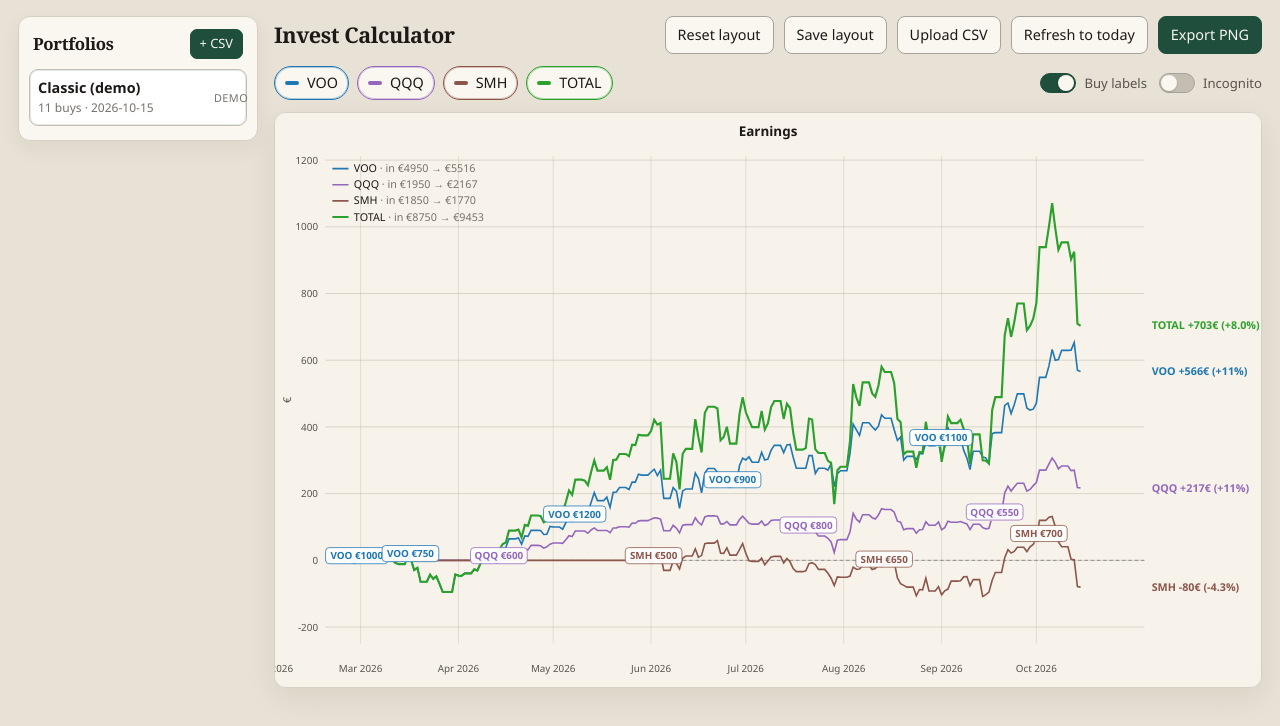
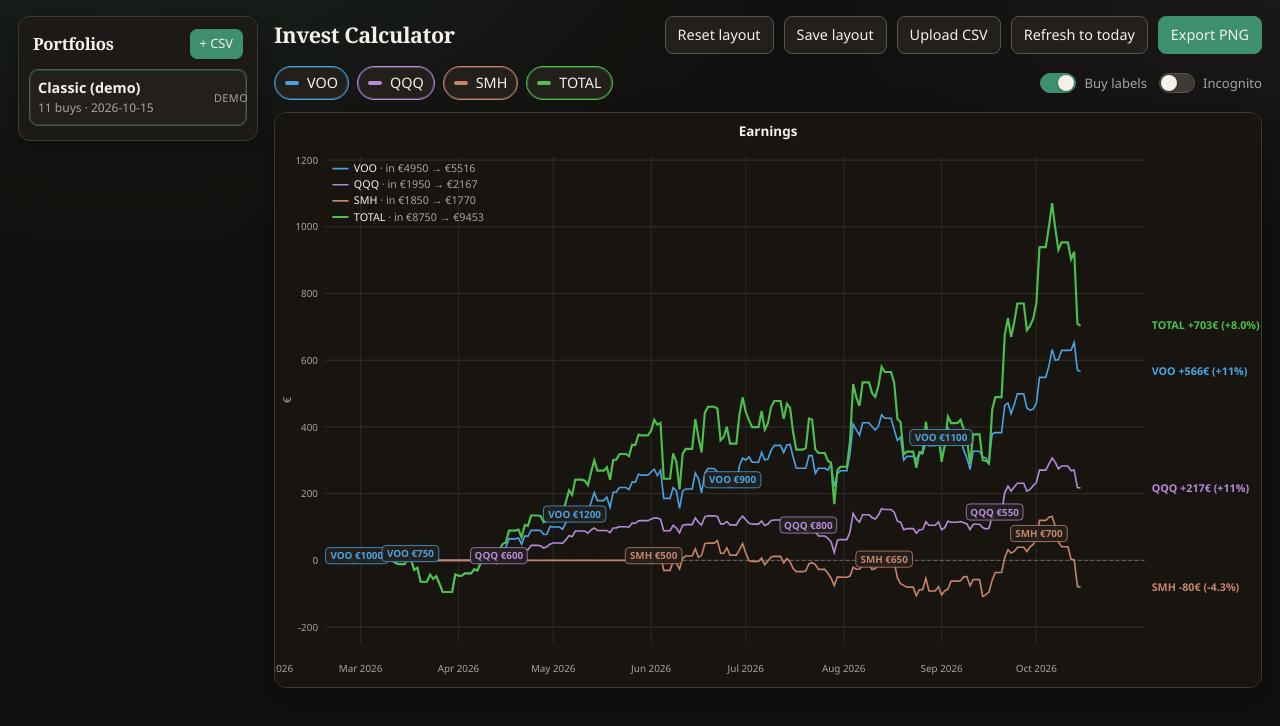
Before and after one commit to DenysPiven/InvestCalculator, a React (Vite) app: page / in a window 1280 px wide. Shown: the top 726 px of the page. Built offline with nearby package versions, Linux system fonts and the light colour scheme.

Commit message:
Apply a full dark theme across UI, chart, and PNG export
Warm charcoal surfaces with the existing green accent; brighter series
colors for contrast; SVG/export backgrounds match the stage.

Co-authored-by: Denys Piven <denys.piven.my@gmail.com>

```diff
--- a/index.html
+++ b/index.html
@@ -4,6 +4,8 @@
     <meta charset="UTF-8" />
     <link rel="icon" type="image/svg+xml" href="/favicon.svg" />
     <meta name="viewport" content="width=device-width, initial-scale=1.0" />
+    <meta name="theme-color" content="#12100e" />
+    <meta name="color-scheme" content="dark" />
     <title>Invest Calculator</title>
   </head>
   <body>
--- a/src/App.tsx
+++ b/src/App.tsx
@@ -48,6 +48,17 @@
 }
 
 const DEFAULT_LABELS = CHART_LABELS
+
+/** Chart / export palette — matches dark CSS tokens in index.css */
+const CHART_UI = {
+  bg: '#181511',
+  fg: '#f5f0e8',
+  muted: '#a8a29e',
+  grid: '#3f3a34',
+  zero: '#78716c',
+  chip: '#231f1b',
+  markerStroke: '#181511',
+} as const
 
 /** Factory layout for the synthetic Classic demo (not a real portfolio). */
 const FACTORY_POS: PosMap = {
@@ -206,21 +217,21 @@
       ? d.tickers
       : Object.keys(d.series).filter((k) => k !== 'TOTAL' && k !== 'ALL_VOO')
   const colors: Record<string, string> = {
+    ...d.colors,
     ...CHART_COLORS,
-    ...d.colors,
-    TOTAL: d.colors?.TOTAL ?? CHART_COLORS.TOTAL,
   }
   const labels: Record<string, string> = {
+    ...d.labels,
     ...CHART_LABELS,
-    ...d.labels,
-    TOTAL: d.labels?.TOTAL ?? 'TOTAL',
+    TOTAL: d.labels?.TOTAL ?? CHART_LABELS.TOTAL ?? 'TOTAL',
   }
   delete colors.ALL_VOO
   delete labels.ALL_VOO
   tickers.forEach((t, i) => {
-    colors[t] = colors[t] ?? colorFor(t, i)
+    colors[t] = CHART_COLORS[t] ?? colors[t] ?? colorFor(t, i)
     labels[t] = labels[t] ?? t
   })
+  colors.TOTAL = CHART_COLORS.TOTAL
   const series = { ...d.series }
   delete series.ALL_VOO
   return {
@@ -685,7 +696,7 @@
     clone.setAttribute('viewBox', `0 0 ${W} ${H}`)
     clone.setAttribute(
       'style',
-      'font-family: "IBM Plex Sans", "Segoe UI", Arial, sans-serif; background:#f7f3ea;',
+      `font-family: "IBM Plex Sans", "Segoe UI", Arial, sans-serif; background:${CHART_UI.bg};`,
     )
 
     const xml = new XMLSerializer().serializeToString(clone)
@@ -705,7 +716,7 @@
     const ctx = canvas.getContext('2d')!
     ctx.imageSmoothingEnabled = true
     ctx.imageSmoothingQuality = 'high'
-    ctx.fillStyle = '#f7f3ea'
+    ctx.fillStyle = CHART_UI.bg
     ctx.fillRect(0, 0, canvas.width, canvas.height)
     ctx.drawImage(img, 0, 0, canvas.width, canvas.height)
 
@@ -938,14 +949,14 @@
             onPointerUp={onPointerUp}
             onPointerLeave={onPointerUp}
           >
-            <rect x={0} y={0} width={W} height={H} fill="#f7f3ea" />
+            <rect x={0} y={0} width={W} height={H} fill={CHART_UI.bg} />
             <text
               x={W / 2}
               y={26}
               textAnchor="middle"
               fontSize={15}
               fontWeight={650}
-              fill="#1c1917"
+              fill={CHART_UI.fg}
             >
               Earnings
             </text>
@@ -957,7 +968,7 @@
                   x2={M.left + PLOT_W}
                   y1={yScale(v)}
                   y2={yScale(v)}
-                  stroke="#cfc8bb"
+                  stroke={CHART_UI.grid}
                   strokeWidth={0.8}
                 />
                 {!incognito && (
@@ -966,7 +977,7 @@
                     y={yScale(v) + 4}
                     textAnchor="end"
                     fontSize={11}
-                    fill="#57534e"
+                    fill={CHART_UI.muted}
                   >
                     {v}
                   </text>
@@ -980,7 +991,7 @@
                   x2={xScale(m.t)}
                   y1={M.top}
                   y2={M.top + PLOT_H}
-                  stroke="#cfc8bb"
+                  stroke={CHART_UI.grid}
                   strokeWidth={0.6}
                 />
                 {!incognito && (
@@ -989,7 +1000,7 @@
                     y={H - 16}
                     textAnchor="middle"
                     fontSize={11}
-                    fill="#57534e"
+                    fill={CHART_UI.muted}
                   >
                     {m.label}
                   </text>
@@ -1002,7 +1013,7 @@
               x2={M.left + PLOT_W}
               y1={zeroY}
               y2={zeroY}
-              stroke="#888"
+              stroke={CHART_UI.zero}
               strokeWidth={1}
               strokeDasharray="4 3"
             />
@@ -1044,10 +1055,10 @@
                       stroke={data.colors[sym]}
                       strokeWidth={sym === 'TOTAL' ? 2.4 : 1.8}
                     />
-                    <text x={24} y={4} fontSize={12} fill="#1c1917">
+                    <text x={24} y={4} fontSize={12} fill={CHART_UI.fg}>
                       {nameOf(sym)}
                       {putText ? (
-                        <tspan fill="#78716c" fontWeight={500}>
+                        <tspan fill={CHART_UI.muted} fontWeight={500}>
                           {putText}
                         </tspan>
                       ) : null}
@@ -1063,7 +1074,7 @@
                 transform={`rotate(-90 18 ${M.top + PLOT_H / 2})`}
                 textAnchor="middle"
                 fontSize={12}
-                fill="#57534e"
+                fill={CHART_UI.muted}
               >
                 €
               </text>
@@ -1098,7 +1109,7 @@
                     cy={py}
                     r={4.5}
                     fill={color}
-                    stroke="#fff"
+                    stroke={CHART_UI.markerStroke}
                     strokeWidth={1}
                   />
                   {labelsOn && (
@@ -1111,10 +1122,10 @@
                         width={tw}
                         height={th}
                         rx={4}
-                        fill="#fff"
+                        fill={CHART_UI.chip}
                         stroke={color}
                         strokeWidth={active === b.id ? 1.6 : 0.9}
-                        opacity={0.95}
+                        opacity={0.96}
                       />
                       <text
                         x={tw / 2}
@@ -1163,7 +1174,7 @@
                     )}
                     <polygon
                       points={`${cx},${cy - s} ${cx + s},${cy} ${cx},${cy + s} ${cx - s},${cy}`}
-                      fill="#fff"
+                      fill={CHART_UI.chip}
                       stroke={color}
                       strokeWidth={1.4}
                     />
@@ -1177,11 +1188,11 @@
                           width={tw}
                           height={th}
                           rx={3}
-                          fill="#fff"
+                          fill={CHART_UI.chip}
                           stroke={color}
                           strokeWidth={active === d.id ? 1.6 : 0.9}
                           strokeDasharray="3 2"
-                          opacity={0.95}
+                          opacity={0.96}
                         />
                         <text
                           x={tw / 2}
--- a/src/ibkr.ts
+++ b/src/ibkr.ts
@@ -41,23 +41,24 @@
 export type SeriesKey = string
 
 const PALETTE = [
-  '#1f77b4',
-  '#9467bd',
-  '#8c564b',
+  '#4aa3e0',
+  '#b48ad9',
+  '#c4846a',
   '#e377c2',
-  '#17becf',
-  '#ff7f0e',
-  '#bcbd22',
-  '#7f7f7f',
-  '#aec7e8',
-  '#c5b0d5',
+  '#3dced9',
+  '#ff9f45',
+  '#d4d04a',
+  '#a8a29e',
+  '#8ec5f0',
+  '#d2b8e8',
 ]
 
+/** Slightly brighter for contrast on the dark chart stage. */
 export const CHART_COLORS: Record<string, string> = {
-  VOO: '#1f77b4',
-  QQQ: '#9467bd',
-  SMH: '#8c564b',
-  TOTAL: '#2ca02c',
+  VOO: '#4aa3e0',
+  QQQ: '#b48ad9',
+  SMH: '#c4846a',
+  TOTAL: '#4cbf4c',
 }
 
 export const CHART_LABELS: Record<string, string> = {
--- a/src/index.css
+++ b/src/index.css
@@ -1,6 +1,34 @@
 :root {
-  color: #1c1917;
-  background: #e8e2d6;
+  color-scheme: dark;
+  --bg: #12100e;
+  --bg-panel: #1c1917;
+  --bg-panel-hover: #262220;
+  --bg-stage: #181511;
+  --bg-elevated: #231f1b;
+  --border: #3f3a34;
+  --border-strong: #57534e;
+  --text: #f5f0e8;
+  --text-muted: #a8a29e;
+  --text-soft: #78716c;
+  --accent: #3d8f6e;
+  --accent-hover: #2f7358;
+  --accent-deep: #245a45;
+  --danger: #f87171;
+  --danger-bg: rgba(185, 28, 28, 0.18);
+  --shadow: 0 10px 28px rgba(0, 0, 0, 0.35);
+  --chart-bg: #181511;
+  --chart-fg: #f5f0e8;
+  --chart-muted: #a8a29e;
+  --chart-grid: #3f3a34;
+  --chart-zero: #78716c;
+  --chart-chip: #231f1b;
+  --chart-marker-stroke: #181511;
+
+  color: var(--text);
+  background:
+    radial-gradient(1200px 600px at 10% -10%, rgba(61, 143, 110, 0.14), transparent 55%),
+    radial-gradient(900px 500px at 100% 0%, rgba(245, 240, 232, 0.04), transparent 50%),
+    var(--bg);
   font-family: "IBM Plex Sans", "Segoe UI", sans-serif;
   line-height: 1.4;
 }
@@ -12,6 +40,7 @@
 body {
   margin: 0;
   min-height: 100vh;
+  background: transparent;
 }
 
 #root {
@@ -31,11 +60,11 @@
 .sidebar {
   position: sticky;
   top: 16px;
-  background: #faf7f0;
-  border: 1px solid #d6d0c4;
+  background: var(--bg-panel);
+  border: 1px solid var(--border);
   border-radius: 12px;
   padding: 12px 10px 14px;
-  box-shadow: 0 8px 22px rgba(40, 30, 10, 0.06);
+  box-shadow: var(--shadow);
 }
 
 .sidebar-head {
@@ -53,19 +82,21 @@
   font-size: 1.05rem;
   font-weight: 650;
   letter-spacing: -0.02em;
+  color: var(--text);
 }
 
 .sidebar-upload {
   padding: 5px 9px;
   font-size: 0.8rem;
   border-radius: 7px;
-  background: #1f4e3d;
-  border-color: #1f4e3d;
-  color: #faf7f0;
+  background: var(--accent);
+  border-color: var(--accent);
+  color: var(--text);
 }
 
 .sidebar-upload:hover {
-  background: #16382c;
+  background: var(--accent-hover);
+  border-color: var(--accent-hover);
 }
 
 .portfolio-list {
@@ -88,9 +119,9 @@
 }
 
 .portfolio-list li.selected {
-  border-color: #c4bdb2;
-  background: #fff;
-  box-shadow: inset 0 0 0 1px rgba(31, 78, 61, 0.12);
+  border-color: var(--border-strong);
+  background: var(--bg-elevated);
+  box-shadow: inset 0 0 0 1px rgba(61, 143, 110, 0.28);
 }
 
 .portfolio-item {
@@ -105,17 +136,18 @@
   padding: 8px 8px;
   border-radius: 8px;
   min-width: 0;
+  color: inherit;
 }
 
 .portfolio-item:hover {
-  background: rgba(255, 255, 255, 0.65);
+  background: var(--bg-panel-hover);
   border-color: transparent;
 }
 
 .portfolio-name {
   font-size: 0.9rem;
   font-weight: 600;
-  color: #1c1917;
+  color: var(--text);
   overflow: hidden;
   text-overflow: ellipsis;
   white-space: nowrap;
@@ -124,7 +156,7 @@
 
 .portfolio-meta {
   font-size: 0.75rem;
-  color: #78716c;
+  color: var(--text-muted);
 }
 
 .portfolio-delete {
@@ -136,13 +168,13 @@
   justify-content: center;
   border: none;
   background: transparent;
-  color: #a8a29e;
+  color: var(--text-soft);
   border-radius: 8px;
 }
 
 .portfolio-delete:hover {
-  color: #b91c1c;
-  background: #fef2f2;
+  color: var(--danger);
+  background: var(--danger-bg);
   border-color: transparent;
 }
 
@@ -150,7 +182,7 @@
   font-size: 0.68rem;
   text-transform: uppercase;
   letter-spacing: 0.04em;
-  color: #78716c;
+  color: var(--text-muted);
   text-align: center;
 }
 
@@ -161,7 +193,7 @@
 .error-msg {
   margin: 0;
   width: 100%;
-  color: #b91c1c;
+  color: var(--danger);
   font-size: 0.9rem;
 }
 
@@ -180,20 +212,21 @@
   margin: 0;
   margin-right: auto;
   letter-spacing: -0.02em;
+  color: var(--text);
 }
 
 .toolbar p {
   margin: 0;
   width: 100%;
-  color: #57534e;
+  color: var(--text-muted);
   font-size: 0.92rem;
 }
 
 button {
   appearance: none;
-  border: 1px solid #a8a29e;
-  background: #faf7f0;
-  color: #1c1917;
+  border: 1px solid var(--border-strong);
+  background: var(--bg-elevated);
+  color: var(--text);
   border-radius: 8px;
   padding: 8px 12px;
   font: inherit;
@@ -202,24 +235,25 @@
 }
 
 button:hover {
-  background: #fff;
-  border-color: #78716c;
+  background: var(--bg-panel-hover);
+  border-color: var(--text-muted);
 }
 
 button.primary {
-  background: #1f4e3d;
-  border-color: #1f4e3d;
-  color: #faf7f0;
+  background: var(--accent);
+  border-color: var(--accent);
+  color: var(--text);
 }
 
 button.primary:hover {
-  background: #16382c;
+  background: var(--accent-hover);
+  border-color: var(--accent-hover);
 }
 
 button.saved {
-  background: #1f4e3d;
-  border-color: #1f4e3d;
-  color: #faf7f0;
+  background: var(--accent-deep);
+  border-color: var(--accent);
+  color: var(--text);
 }
 
 button:disabled {
@@ -234,7 +268,7 @@
   cursor: pointer;
   user-select: none;
   font-size: 0.82rem;
-  color: #57534e;
+  color: var(--text-muted);
 }
 
 .switch input {
@@ -249,8 +283,8 @@
   width: 36px;
   height: 20px;
   border-radius: 999px;
-  background: #c4bdb2;
-  border: 1px solid #a8a29e;
+  background: #3f3a34;
+  border: 1px solid var(--border-strong);
   flex-shrink: 0;
   transition: background 0.15s ease, border-color 0.15s ease;
 }
@@ -263,14 +297,14 @@
   width: 16px;
   height: 16px;
   border-radius: 50%;
-  background: #faf7f0;
-  box-shadow: 0 1px 2px rgba(0, 0, 0, 0.18);
+  background: var(--text);
+  box-shadow: 0 1px 2px rgba(0, 0, 0, 0.35);
   transition: transform 0.15s ease;
 }
 
 .switch input:checked + .switch-track {
-  background: #1f4e3d;
-  border-color: #1f4e3d;
+  background: var(--accent);
+  border-color: var(--accent);
 }
 
 .switch input:checked + .switch-track::after {
@@ -278,7 +312,7 @@
 }
 
 .switch input:focus-visible + .switch-track {
-  outline: 2px solid #1f4e3d;
+  outline: 2px solid var(--accent);
   outline-offset: 2px;
 }
 
@@ -308,9 +342,9 @@
   gap: 8px;
   padding: 6px 10px;
   border-radius: 999px;
-  border: 1px solid #c4bdb2;
-  background: #efeae0;
-  color: #78716c;
+  border: 1px solid var(--border);
+  background: var(--bg-panel);
+  color: var(--text-soft);
   opacity: 0.72;
 }
 
@@ -318,15 +352,15 @@
   width: 14px;
   height: 3px;
   border-radius: 2px;
-  background: var(--c, #444);
+  background: var(--c, #a8a29e);
 }
 
 .toggle.on {
-  background: #faf7f0;
-  border-color: var(--c, #444);
-  color: #1c1917;
+  background: var(--bg-elevated);
+  border-color: var(--c, #a8a29e);
+  color: var(--text);
   opacity: 1;
-  box-shadow: inset 0 0 0 1px color-mix(in srgb, var(--c) 35%, transparent);
+  box-shadow: inset 0 0 0 1px color-mix(in srgb, var(--c) 40%, transparent);
 }
 
 .toggle.on .swatch {
@@ -334,11 +368,11 @@
 }
 
 .stage {
-  background: #f7f3ea;
-  border: 1px solid #d6d0c4;
+  background: var(--bg-stage);
+  border: 1px solid var(--border);
   border-radius: 12px;
   overflow: hidden;
-  box-shadow: 0 10px 30px rgba(40, 30, 10, 0.08);
+  box-shadow: var(--shadow);
 }
 
 .stage svg {
```
Also changed, not shown: 1 other file (tests, documents, lock files or other folders).
